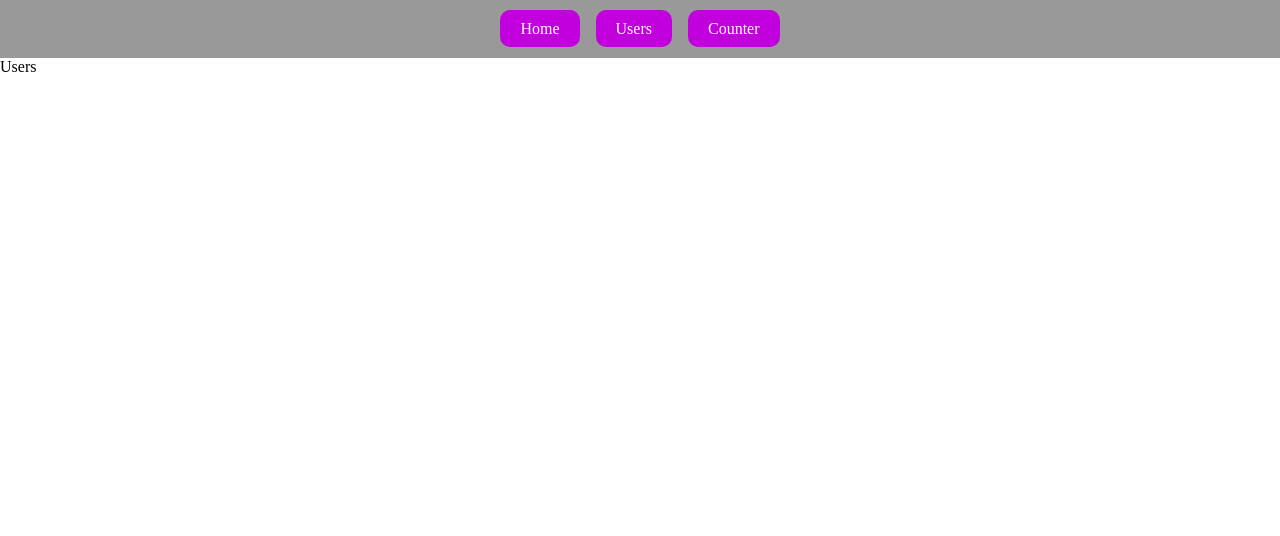
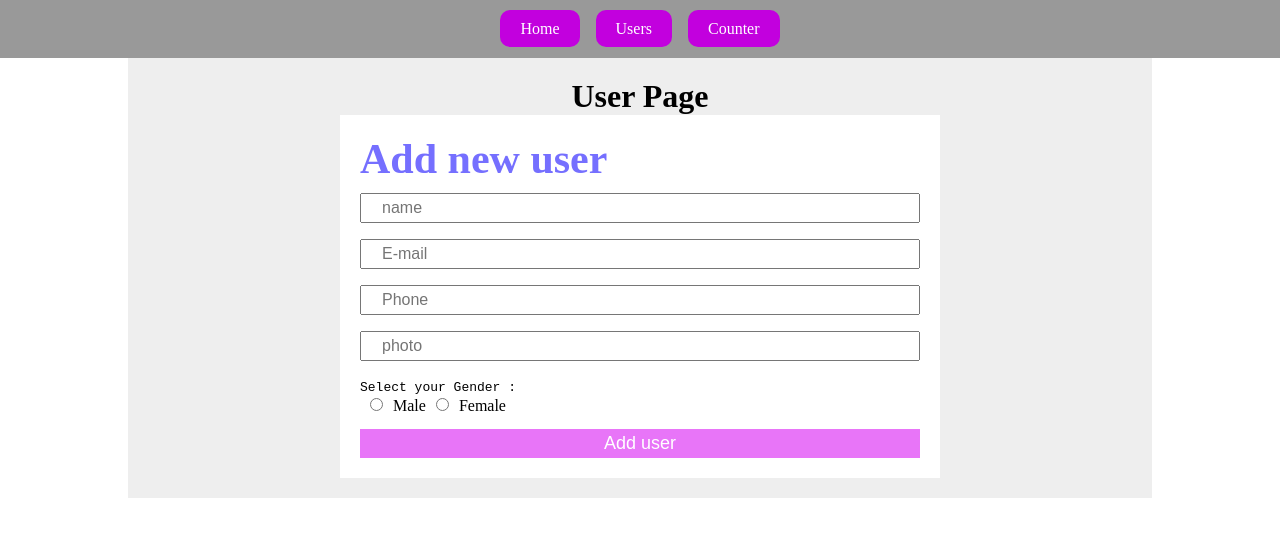
Before and after one commit to mhFarokDev/nextjs-card-app-v1, a Next.js app: page /users in a window 1280 px wide. Shown: the top 536 px of the page. Built offline with nearby package versions, Linux system fonts and the light colour scheme; no server answers; the database is empty.

Commit message:
data find data create by contact form successfully add it to redux done

```diff
--- a/app/api/users/route.js
+++ b/app/api/users/route.js
@@ -14,3 +14,19 @@ export async function GET() {
     }
 
 }
+
+
+export async function POST(request) {
+    try {
+        await mongoDBconnect()
+        const data = await request.json()
+        const users = await User.create(data)
+        if (!users) {
+            throw new Error("User not added.")
+        }
+
+        return NextResponse.json(users)
+    } catch (error) {
+        return NextResponse.json({message : error.message})
+    }
+}
--- a/app/users/page.jsx
+++ b/app/users/page.jsx
@@ -1,9 +1,10 @@
 "use client"
 import { getAllUserData } from '@/libs/GetAllusers'
-import React, { useEffect } from 'react'
+import React, { useEffect, useState } from 'react'
 import { useDispatch, useSelector } from 'react-redux'
-import { fetchAllUser } from './userAPI'
+import { createUser, fetchAllUser } from './userAPI'
 import { selectUsers } from './userSlice'
+import "./user.css"
 
 export default function Users() {
     const dispatch = useDispatch()
@@ -12,8 +13,58 @@ export default function Users() {
     }, [dispatch])
 
     const {users} = useSelector(selectUsers)
-    console.log(users);
+
+    // contact form management
+    const [input, setInput] = useState({
+        name : "",
+        email: "",
+        call : "",
+        photo : "",
+        gender : ""
+    })
+
+    // handle inputs fields
+    const handleInputs = (e) =>{
+
+        setInput((prevState) => ({
+            ...prevState,
+            [e.target.name] : e.target.value
+        }))
+    }
+
+    const HandleFormSubmit = (e) =>{
+        e.preventDefault()
+        dispatch(createUser(input))
+        setInput({
+            name : "",
+            email: "",
+            call : "",
+            photo : "",
+            gender : ""
+        })
+    }
+
   return (
-    <div>Users</div>
+    <div className='container'>
+        <h1><center>User Page</center></h1>
+
+        <div className="contact-card">
+            <div className="card-title">
+                <h1>Add new user</h1>
+            </div>
+            <div className="card-body">
+                <form action="" onSubmit={HandleFormSubmit}>
+                    <input type="text" name="name" placeholder='name' value={input.name} onChange={handleInputs} required/>
+                    <input type="text" name="email" placeholder='E-mail' value={input.email} onChange={handleInputs} required/>
+                    <input type="text" name="call" placeholder='Phone' value={input.call} onChange={handleInputs}/>
+                    <input type="text" name="photo" placeholder='photo' value={input.photo} onChange={handleInputs}/>
+                    <p><code>Select your Gender :</code></p>
+                    <input type="radio" name="gender" value="Male"  onChange={handleInputs}/>Male
+                    <input type="radio" name="gender" value="Female"  onChange={handleInputs}/>Female
+                    <button>Add user</button>
+                </form>
+            </div>
+        </div>
+    </div>
   )
 }
--- /dev/null
+++ b/app/users/user.css
@@ -0,0 +1,34 @@
+.contact-card {
+    width: 600px;
+    background: #fff;
+    margin: auto;
+    padding: 20px;
+}
+.contact-card .card-title {
+    font-size: 21px;
+    color: #756fff;
+    margin-bottom: 10px;
+}
+.contact-card input {
+    width: 100%;
+    height: 30px;
+    font-size: 16px;
+    padding: 8px 20px;
+    margin-bottom: 16px;
+}
+input[type="radio"] {
+    display: inline-block !important;
+    width: auto;
+    height: unset;
+    margin: 3px 10px;
+}
+.contact-card button {
+    width: 100%;
+    margin-top: 14px;
+    padding: 4px;
+    font-size: 18px;
+    border: navajowhite;
+    background: #e875f8;
+    color: #fff;
+    cursor: pointer;
+}
--- a/app/users/userAPI.js
+++ b/app/users/userAPI.js
@@ -1,8 +1,19 @@
-import { getAllUserData } from "@/libs/GetAllusers"
+import { createNewUser, getAllUserData } from "@/libs/GetAllusers"
 
 const { createAsyncThunk } = require("@reduxjs/toolkit")
 
+// fetch user from API
 export const fetchAllUser = createAsyncThunk("user/fetchuser", async()=>{
     const users = await getAllUserData()
     return users;
 })
+
+
+// post/add new user
+export const createUser = createAsyncThunk("user/createuser", async(data)=>{
+    const users = await createNewUser(data)
+    if (users) {
+        alert("done")
+    }
+    return users;
+})
--- a/app/users/userSlice.js
+++ b/app/users/userSlice.js
@@ -1,4 +1,4 @@
-import { fetchAllUser } from "./userAPI";
+import { createUser, fetchAllUser } from "./userAPI";
 
 const { createSlice } = require("@reduxjs/toolkit");
 
@@ -12,6 +12,9 @@ const userSlice = createSlice({
     extraReducers : (builder) => {
         builder.addCase(fetchAllUser.fulfilled, (state, action)=>{
             state.users = action.payload
+        }),
+        builder.addCase(createUser.fulfilled, (state, action) =>{
+            state.users.push(action.payload);
         })
     }
 
--- a/libs/GetAllusers.js
+++ b/libs/GetAllusers.js
@@ -7,3 +7,12 @@ export const getAllUserData = async () =>{
     if (!response.data) throw new Error("User data not found!")
     return response.data;
 }
+
+
+export const createNewUser = async (data) =>{
+    const response = await axios.post("http://localhost:3000/api/users", data)
+    if (!response.data) {
+        throw new Error("userdata not created!")
+    }
+    return response.data;
+}
--- a/package.json
+++ b/package.json
@@ -15,6 +15,7 @@
     "next": "14.0.3",
     "react": "^18",
     "react-dom": "^18",
-    "react-redux": "^8.1.3"
+    "react-redux": "^8.1.3",
+    "sweetalert2": "^11.10.1"
   }
 }
```
Also changed, not shown: 1 other file (tests, documents, lock files or other folders).
